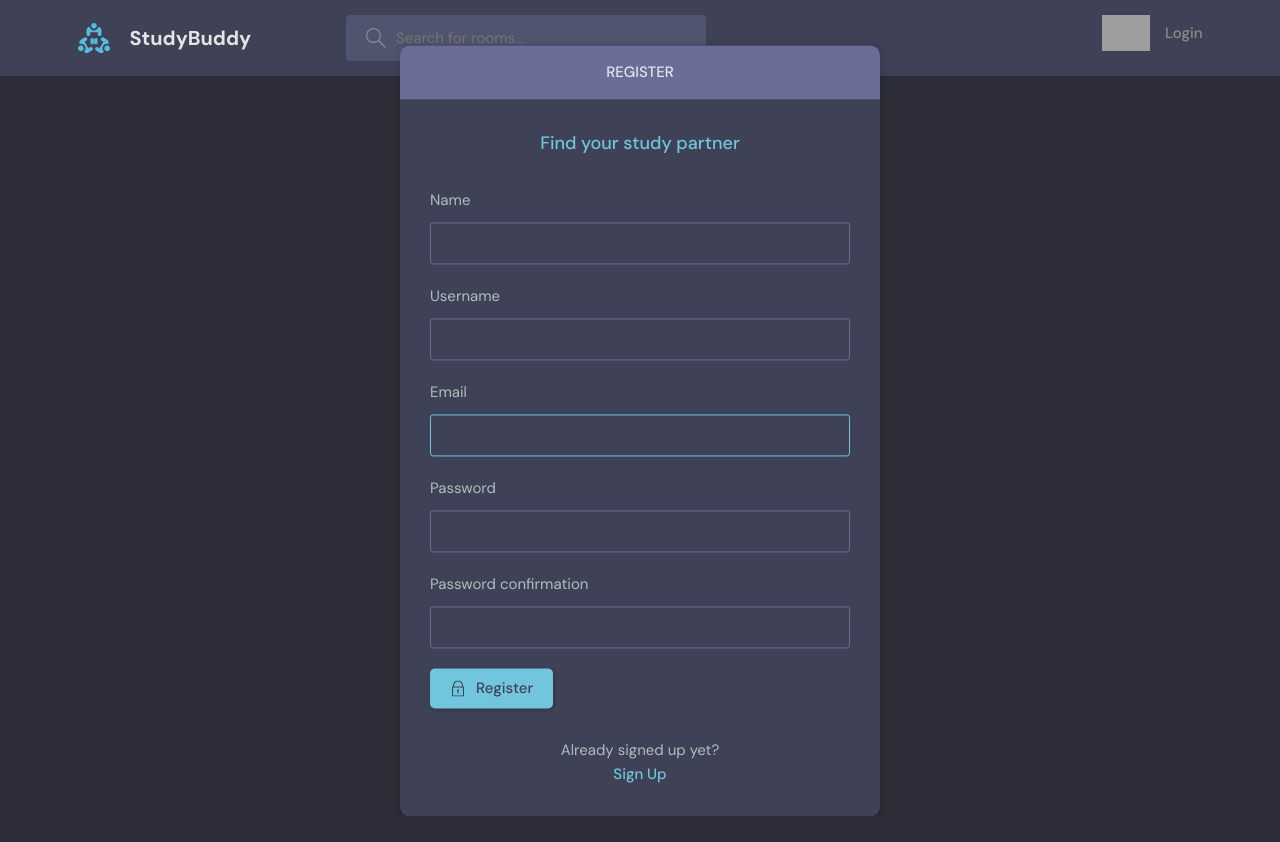
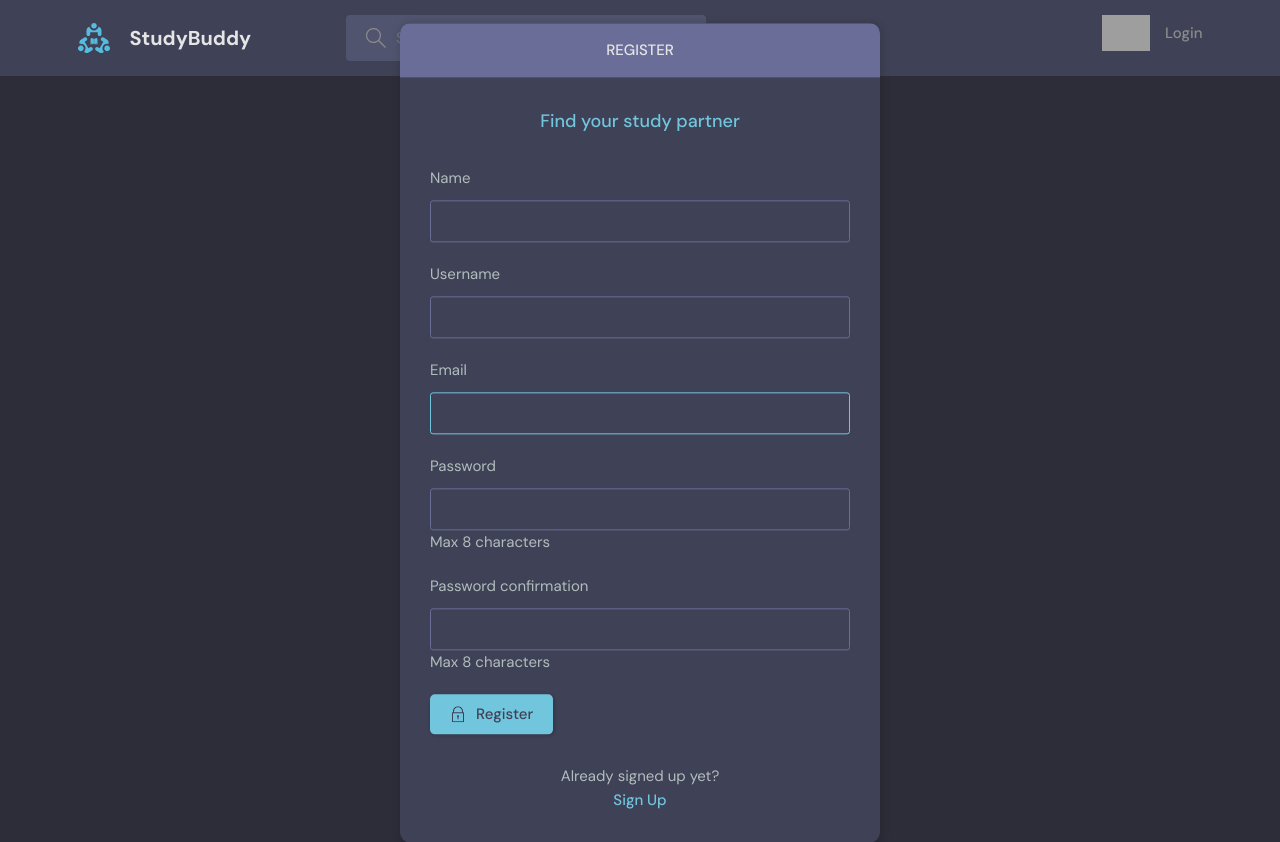
Before and after one commit to Vasi97/buddies, a Django app: page /register/ in a window 1280 px wide. Before the commit the page ends 816 px from the top, so only its background shows below. Run offline with Django 5.2, Linux system fonts and the light colour scheme; grey boxes are pictures that could not be loaded.

Commit message:
update3 16_02

```diff
--- a/base/templates/base/login_reg.html
+++ b/base/templates/base/login_reg.html
@@ -76,6 +76,9 @@
               <div class="form__group form__group">
                 <label for="room_name">{{ field.label }}</label>
                 {{field}}
+                {% if field.name == "password1" or field.name == "password2" %}
+                  <small class="text-muted">Max 8 characters</small>
+                {% endif %}
               </div>
               {% endfor %}
 
```
Also changed, not shown: db.sqlite3, images/avatar.jpg (added).
